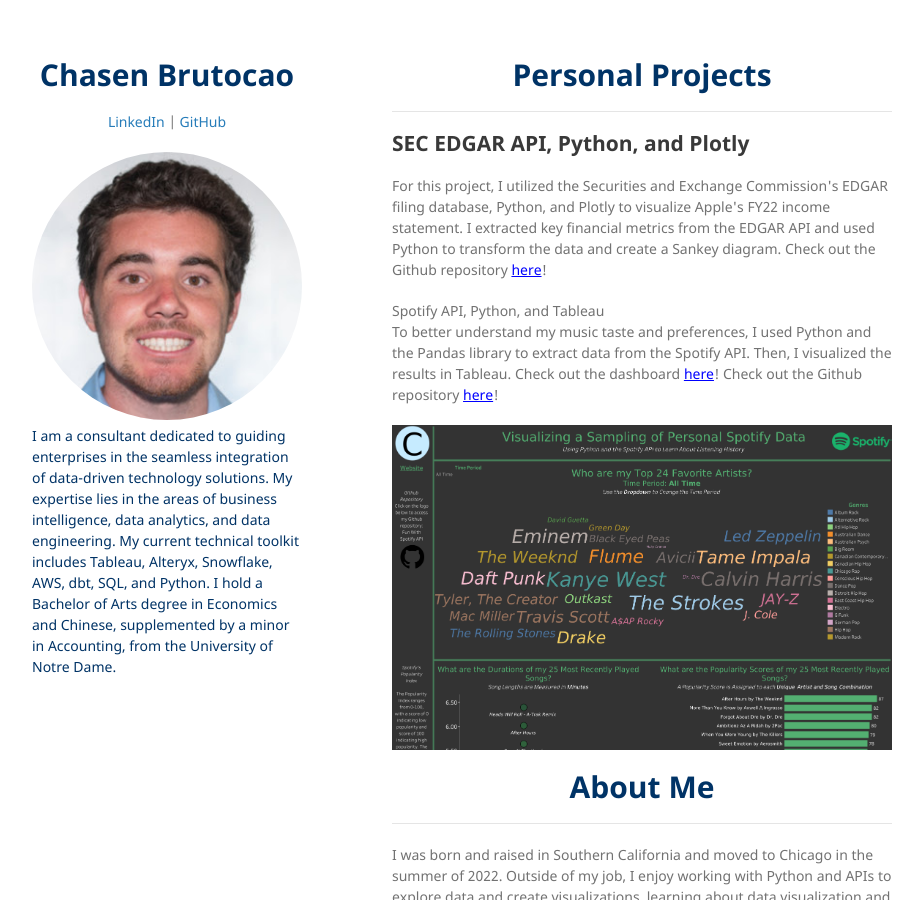
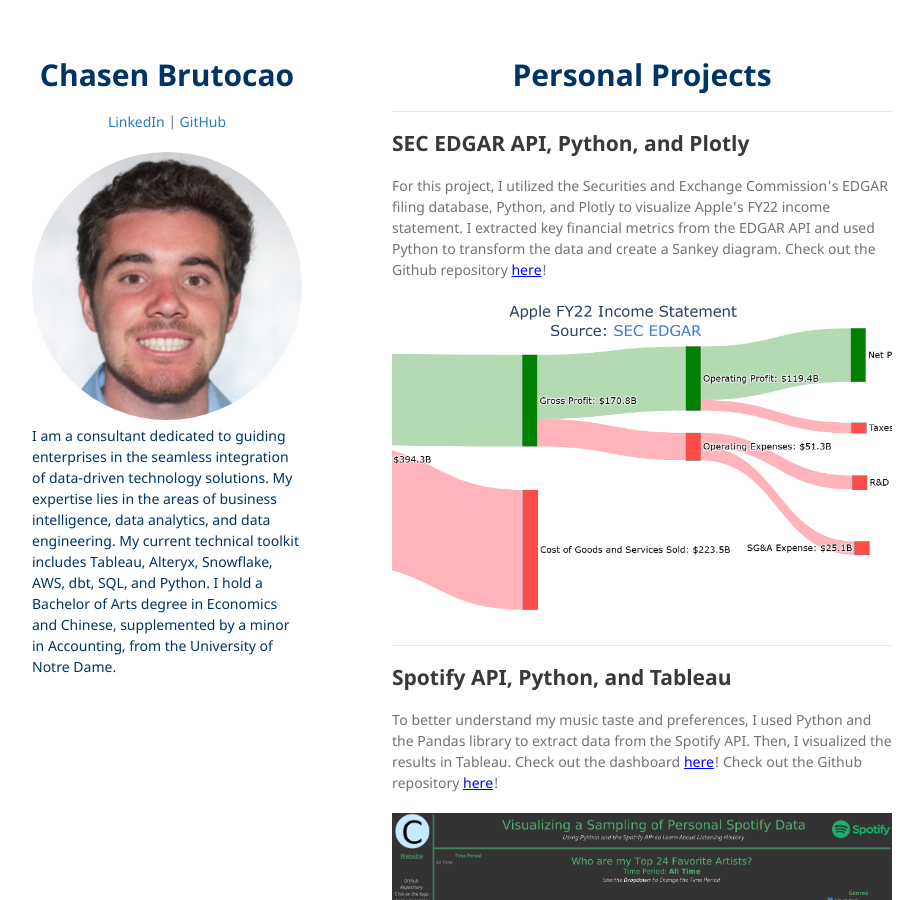
Before and after one commit to chasenbru/chasenbru.github.io, a Jekyll site: the page built from README.md, in a window 1280 px wide and 900 px high. Shown: the whole window, without its empty margins (178-1101 px from the left). Built offline with Jekyll 4.4.1, drawn with Linux system fonts in a browser that asks for light colours; our own code applies the rules of GitHub Pages for plain Markdown files.

Commit message:
Update default.html

```diff
--- a/_layouts/default.html
+++ b/_layouts/default.html
@@ -74,10 +74,10 @@
         <h2 id="SEC EDGAR API, Python, and Plotly">SEC EDGAR API, Python, and Plotly</h2>
         <p>
           For this project, I utilized the Securities and Exchange Commission's EDGAR filing database, Python, and Plotly to visualize Apple's FY22 income statement.  I extracted key financial metrics from the EDGAR API and used Python to transform the data and create a Sankey diagram. Check out the Github repository <a href="https://github.com/chasenbru/SEC-EDGAR-API-Sankey-IncomeStatement" class="custom-link">here</a>!
-          <div class="image-container-income-statement></div>
+          <div class="image-container-income-statement"></div>
         </p>
-        <h2 id="Spotify API, Python, and Tableau">Spotify API, Python, and Tableau
-        </h2>
+        <hr>
+        <h2 id="Spotify API, Python, and Tableau">Spotify API, Python, and Tableau</h2>
         <p>
           To better understand my music taste and preferences, I used Python and the Pandas library to extract data from the Spotify API. Then, I visualized the results in Tableau. Check out the dashboard <a href="https://public.tableau.com/views/VisualizingaSamplingofPersonalSpotifyData/Profile?:language=en-US&:display_count=n&:origin=viz_share_link" class="custom-link">here</a>! Check out the Github repository <a href="https://github.com/chasenbru/Fun-With-Spotify-API" class="custom-link">here</a>!
           <div class="image-container-spotify"></div>
```
